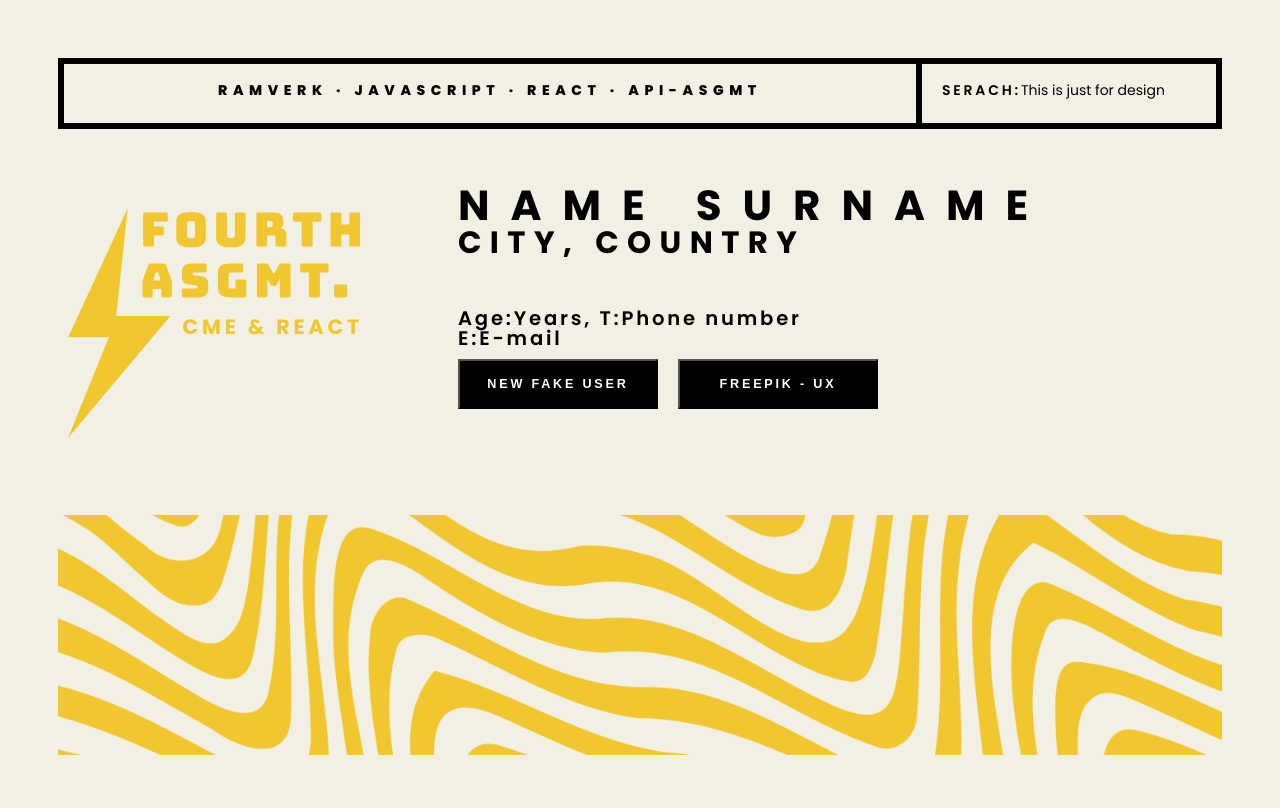
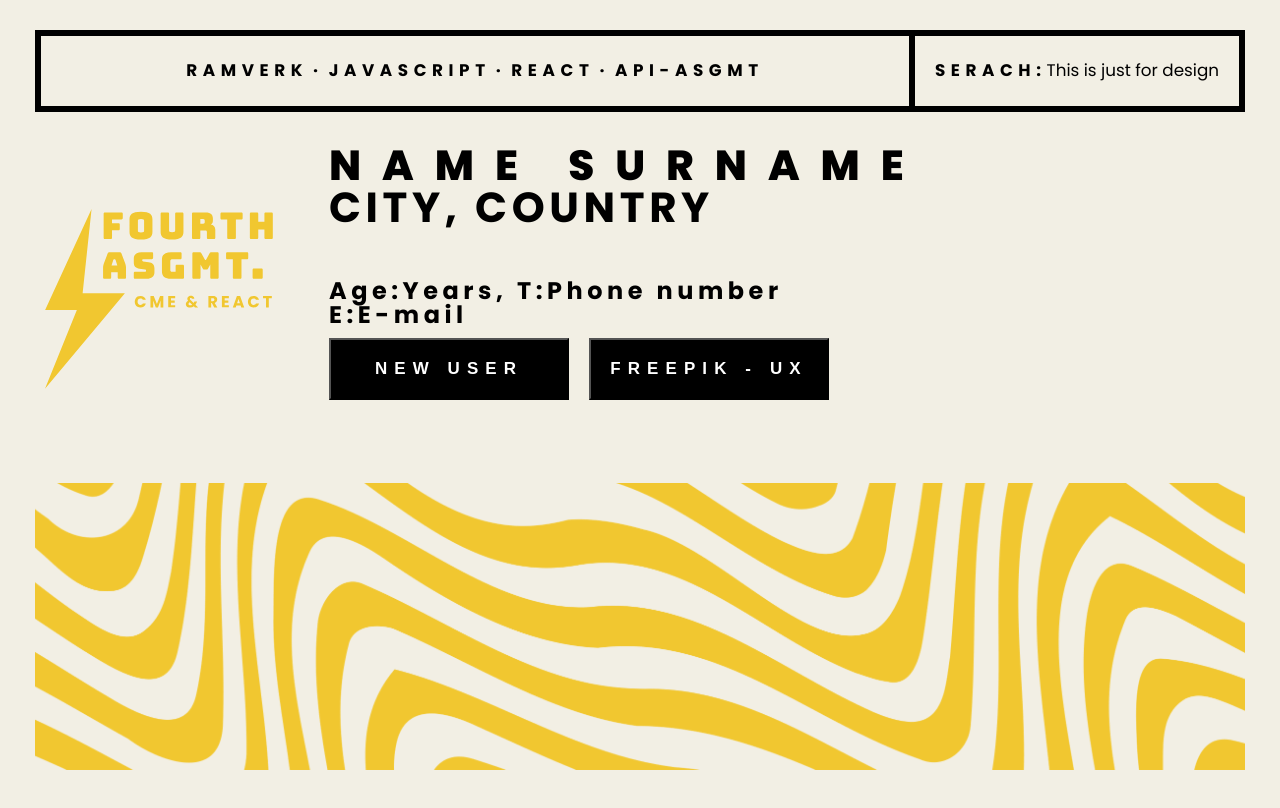
Before and after one commit to linjoh92/React-Assignment-4, a React (Vite) app: page / in a window 1280 px wide. Shown: the top 808 px of the page. Built offline with nearby package versions, Linux system fonts and the light colour scheme; no server answers.

Commit message:
pixel perfect

```diff
--- a/src/App.css
+++ b/src/App.css
@@ -14,7 +14,8 @@
 body{
   background-color: var(--primary-color);
   height: 100vh;
-  padding: 50px;
+  padding: 60px 70px;
+  margin: 0;
 }
 
 #root {
@@ -32,37 +33,43 @@ body{
 
 header {
   align-items:center;
-  border: solid 3px black;
+  border: solid 3.5px black;
   display: flex;
   width: 100%;
 }
 
 .header-text{
+  align-items: center;
   border: solid 3px var(--secondary-color);
+  display: flex;
   flex: 1;
-  font-size: 1rem;
-  font-weight: 800;
-  height: 65px;
-  letter-spacing: 0.6rem;
-  padding: 20px 40px;
+  font-size: 1.43rem;
+  font-weight: 700;
+  gap: 30px;
+  height: 76px;
+  justify-content: center;
+  letter-spacing: 0.1em;
+  padding: 0px;
   text-align: center;
   width: 100%;
 }
 
 .search-bar{
-  border: solid 3px var(--secondary-color);
-  height: 65px;
-  padding: 20px;
-  width: 300px;
+    align-items: center;
+    border: solid 3.5px var(--secondary-color);
+    display: flex;
+    height: 76px;
+    padding: 0 50px;
+    width: 450px;
 }
 
 .search{
   background-color: transparent;
   border: none;
   color: var(--secondary-color);
-  font-size: 1rem;
-  font-weight: 600;
-  letter-spacing: 0.2rem;
+  font-size: 1.43rem;
+  font-weight: 700;
+  letter-spacing: 0.09em;
   outline: none;
 }
 
@@ -73,14 +80,17 @@ header {
 
 .logo{
   fill: var(--accent-color);
-  margin: 130px 40px 70px;
-  padding: 10px;
+  height: 244px;
+  margin: 30px;
 }
 
 main {
   align-items: center;
   display: flex;
   flex-grow: 1;
+  gap:70px;
+  flex-direction: row;
+  padding: 40px;
   align-items: center;
   flex-wrap: wrap;
   width: 100%;
@@ -90,22 +100,21 @@ main {
   display: flex;
   flex-direction: column;
   flex: 2;
-  margin: 50px;
 }
 
 h1.rubrik{
-  font-size: 4rem;
-  font-weight: 700;
-  letter-spacing: 2rem;
+  font-size: 4.5rem;
+  font-weight: 800;
+  letter-spacing: 0.4em;
   margin: 0;
   padding: 0;
   text-transform: uppercase;
 }
 
 h2{
-  font-size: 2.2rem;
+  font-size: 3rem;
   font-weight: 700;
-  letter-spacing: 0.6rem;
+  letter-spacing: 0.11em;
   margin: 0;
   padding: 0;
   text-transform: uppercase;
@@ -127,9 +136,9 @@ h2{
 p.text-content{
   align-items: center;
   display: flex;
-  font-size: 1.4rem;
-  font-weight: 600;
-  letter-spacing: 0.2rem;
+  font-size: 1.71rem;
+  font-weight: 700;
+  letter-spacing: 0.19em;
   margin: 0;
   text-align: start;
   width: fit-content;
@@ -150,12 +159,12 @@ p.text-content{
   background-color: var(--secondary-color);
   color: var(--third-color);
   cursor: pointer;
-  font-size: 0.9rem;
-  font-weight: 600;
-  height: 50px;
-  letter-spacing: 0.2rem;
+  font-size: 1.21rem;
+  font-weight: 700;
+  height: 62px;
+  letter-spacing: 0.42em;
   padding: 10px;
-  width: 200px;
+  width: 240px;
 }
 
 .btn:hover{
@@ -163,10 +172,16 @@ p.text-content{
   border: none;
 }
 
+.pattern-container{
+  width: 100%;
+  height: 287px;
+}
+
 .pattern{
-  height: 30vh;
+  height: 287px;
   max-inline-size: 100%;
   object-fit: cover;
+  width: 100%;
 }
 
 .pattern-tablet{
@@ -176,13 +191,29 @@ p.text-content{
 
 @media (max-width: 1450px) {
 
-  .header-text{
+  body{
+    padding: 30px 35px;
+  }
+
+  main{
+    gap: 50px;
+    padding: 10px;
+  }
+
+  .header-text, .search{
     letter-spacing: 0.4rem;
+    font-size: 1.2rem;
+    gap: 5px;
+  }
+
+  .search-bar{
+    width: fit-content;
+    padding: 20px;
   }
 
   .logo{
     margin: 0;
-    padding-right: 40px;
+    width: 234px
   }
 
   h1.rubrik{
@@ -202,7 +233,7 @@ p.text-content{
 
 }
 
-@media (max-width: 1056px) {
+@media (max-width: 1100px) {
 
   body{
     padding: 0;
@@ -251,8 +282,15 @@ p.text-content{
     width: 100%;
   }
 
+  .header-text span {
+    height: 76px;
+    display: flex;
+    align-items: center;
+  }
+
   .search-bar{
     align-items: center;
+    border: solid 7px var(--secondary-color);
     box-sizing: border-box;
     display: flex;
     margin: 30px;
@@ -310,7 +348,7 @@ p.text-content{
     max-inline-size: 100%;
     object-fit: cover;
     position: absolute;
-    top: 330.5px;
+    top: 342px;
     width: calc(45% + 1px) ;
   }
 
@@ -325,6 +363,18 @@ p.text-content{
 
     header{
       justify-content: center;
+    }
+
+    .header-text{
+      padding: 0 20px;
+      display: grid;
+      grid-template: 1fr / 2fr 1fr 2fr 1fr;
+    }
+
+    .header-text span{
+      display: flex;
+      justify-content: center;
+      height: 38px;
     }
 
     h1.rubrik{
--- a/src/Header.jsx
+++ b/src/Header.jsx
@@ -6,10 +6,16 @@ const Header = () => {
   return (
     <header className='header'>
         <div className='header-text'>
-            <div>RAMVERK · JAVASCRIPT · REACT · API-ASGMT</div>
+          <span>RAMVERK</span>
+          <span>·</span>
+          <span>JAVASCRIPT</span>
+          <span>·</span>
+          <span>REACT</span>
+          <span>·</span>
+          <span>API-ASGMT</span>
         </div>
         <div className='search-bar'>
-            <div type='text' className='search'>SERACH:<span>This is just for design</span></div>
+            <div className='search'>SERACH:<span>This is just for design</span></div>
         </div>
     </header>
   )
--- a/src/Main-content.jsx
+++ b/src/Main-content.jsx
@@ -34,7 +34,7 @@ const Main = () => {
 
   return (
     <main>
-        <img className='logo' src={logotype} alt="logo" width='350px'/>
+        <img className='logo' src={logotype} alt="logo"/>
 
         <div className='content-container'>
           <div className='rubrik-container'>
@@ -48,7 +48,7 @@ const Main = () => {
               <p className='text-content'>E:{user.email}</p>
             </div>
             <div className='btn-container'>
-              <button onClick={handleButtonClick} className='btn'>NEW FAKE USER</button>
+              <button onClick={handleButtonClick} className='btn'>NEW USER</button>
               <a href="https://www.freepik.com/free-psd/landing-page-graphic-design-courses_14573156.htm#&position=4&from_view=user" target="_blank"><button className='btn'>FREEPIK - UX</button></a>
             </div>
           </div>
--- a/src/Pattern.jsx
+++ b/src/Pattern.jsx
@@ -6,7 +6,7 @@ import patternTablet from './assets/Design_element_tablet.svg'
 
 const Pattern = () => {
   return (
-    <div>
+    <div className='pattern-container'>
         <img className='pattern' src={pattern} alt="pattern"/>
         <img className='pattern-tablet' src={patternTablet} alt="pattern"/>
     </div>
```
